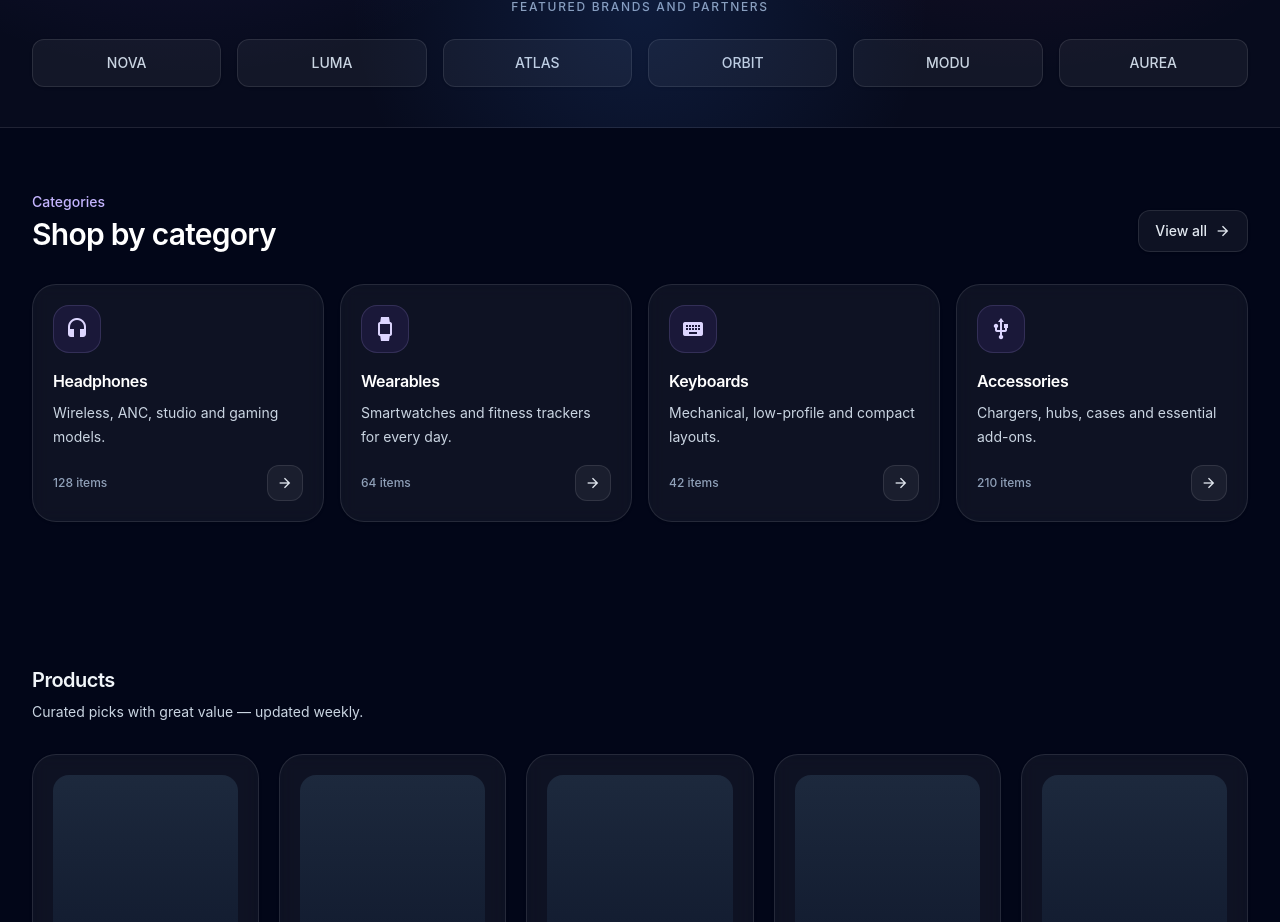
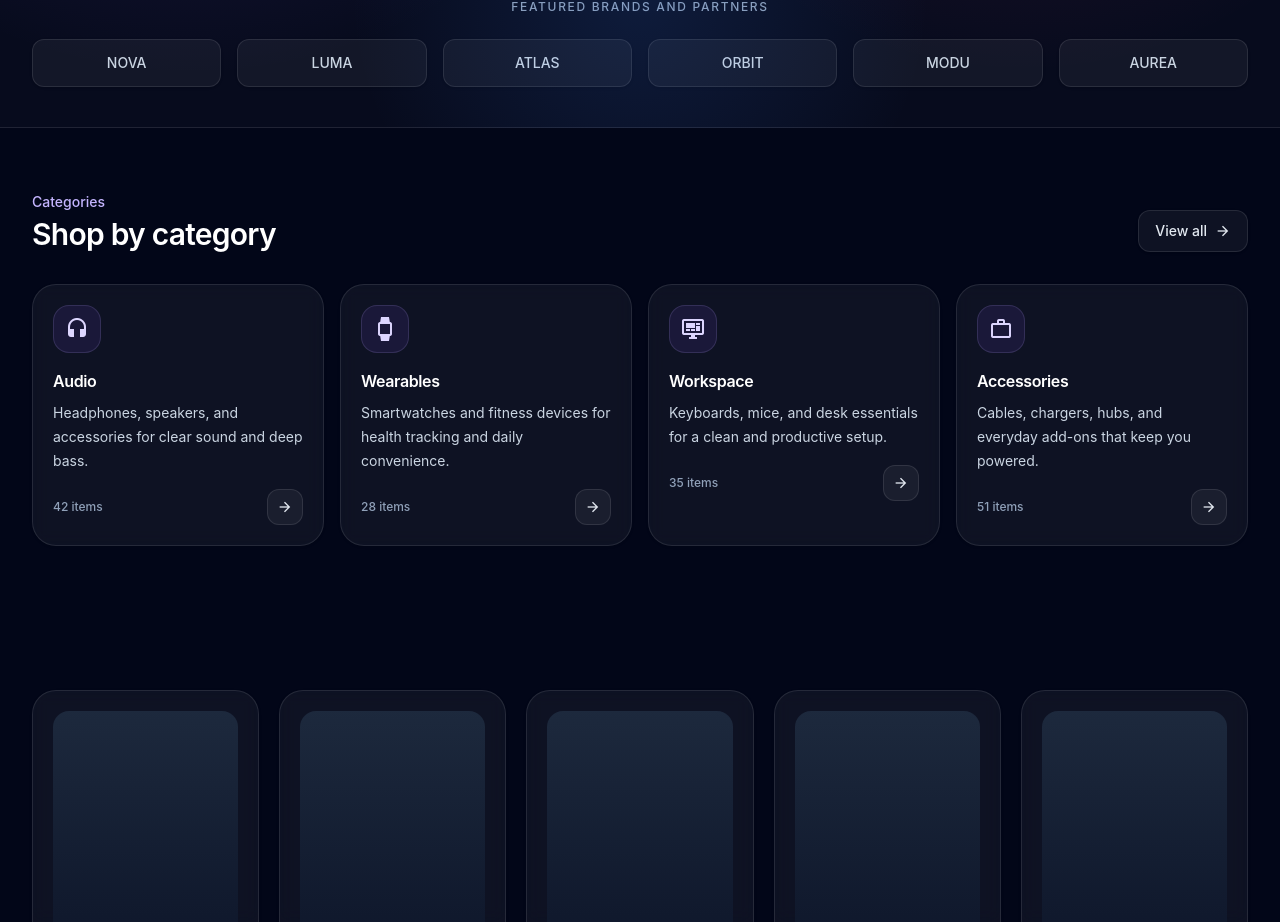
Before and after one commit to Gabriel-Alb/commerce-kit, a Vue app in the folder frontend/: page / in a window 1280 px wide. Shown: the part 593-1515 px from the top of the page. Built offline with nearby package versions, Linux system fonts and the light colour scheme.

Commit message:
refactor: integrate CategoriesSection into HomeView

```diff
--- a/frontend/src/views/Homeview.vue
+++ b/frontend/src/views/Homeview.vue
@@ -97,75 +97,21 @@
       </section>
     </section>
 
-    <section
+    <!-- CATEGORIES (componentizado) -->
+    <CategoriesSection
       id="categories"
-      class="mx-auto max-w-7xl px-4 py-16 sm:px-6 lg:px-8"
-    >
-      <div class="mb-8 flex items-end justify-between gap-4">
-        <div>
-          <p class="text-sm font-medium text-violet-300">Categories</p>
-          <h2
-            class="mt-1 text-2xl font-semibold tracking-tight text-white sm:text-3xl"
-          >
-            Shop by category
-          </h2>
-        </div>
-
-        <button
-          type="button"
-          class="hidden items-center gap-2 rounded-xl border border-white/10 bg-white/5 px-4 py-2 text-sm font-medium text-slate-200 shadow-sm transition hover:border-violet-300/20 hover:bg-violet-500/10 hover:text-violet-200 focus:outline-none focus:ring-2 focus:ring-violet-400/30 sm:inline-flex"
-        >
-          View all
-          <span class="mdi mdi-arrow-right text-base" />
-        </button>
-      </div>
-
-      <div class="grid gap-4 sm:grid-cols-2 lg:grid-cols-4">
-        <article
-          v-for="category in categories"
-          :key="category.title"
-          class="group rounded-3xl border border-white/10 bg-white/5 p-5 shadow-sm backdrop-blur transition hover:-translate-y-1 hover:border-violet-300/20 hover:bg-white/[0.07] hover:shadow-md"
-        >
-          <div
-            class="mb-4 flex h-12 w-12 items-center justify-center rounded-2xl border border-violet-300/15 bg-violet-500/10 text-violet-200"
-          >
-            <span :class="['mdi text-2xl', category.icon]" />
-          </div>
-
-          <h3 class="text-base font-semibold tracking-tight text-white">
-            {{ category.title }}
-          </h3>
-          <p class="mt-2 text-sm leading-6 text-slate-300">
-            {{ category.description }}
-          </p>
-
-          <div class="mt-4 flex items-center justify-between">
-            <span class="text-xs font-medium text-slate-400">
-              {{ category.items }} items
-            </span>
-            <span
-              class="inline-flex h-9 w-9 items-center justify-center rounded-xl border border-white/10 bg-white/5 text-slate-200 transition group-hover:border-violet-400 group-hover:bg-violet-500 group-hover:text-white"
-            >
-              <span class="mdi mdi-arrow-right" />
-            </span>
-          </div>
-        </article>
-      </div>
-    </section>
+      :kicker="'Categories'"
+      :title="'Shop by category'"
+      :action="{ label: 'View all', icon: 'mdi-arrow-right' }"
+      :categories="categories"
+      @action="onCategoriesAction"
+      @select="onSelectCategory"
+    />
 
     <section
       id="produtos"
       class="mx-auto w-full max-w-7xl px-4 py-16 sm:px-6 sm:py-20 lg:px-8"
     >
-      <div class="mb-8 space-y-2">
-        <h2 class="text-xl font-semibold tracking-tight text-slate-100">
-          Products
-        </h2>
-        <p class="text-sm text-slate-300">
-          Curated picks with great value — updated weekly.
-        </p>
-      </div>
-
       <div
         class="grid gap-4 sm:gap-5 [grid-template-columns:repeat(auto-fit,minmax(220px,1fr))]"
       >
@@ -184,6 +130,7 @@
 import AppHeader from "../components/layout/AppHeader.vue";
 import AppShell from "../components/layout/AppShell.vue";
 import ProductCard from "../components/ui/ProductCard.vue";
+import CategoriesSection from "../components/ui/CategoriesSection.vue";
 
 const navItems = [
   { label: "Produtos", href: "#produtos" },
@@ -196,28 +143,32 @@ const brands = ["NOVA", "LUMA", "ATLAS", "ORBIT", "MODU", "AUREA"];
 
 const categories = [
   {
-    title: "Headphones",
-    description: "Wireless, ANC, studio and gaming models.",
+    title: "Audio",
+    description:
+      "Headphones, speakers, and accessories for clear sound and deep bass.",
+    items: 42,
     icon: "mdi-headphones",
-    items: 128,
   },
   {
     title: "Wearables",
-    description: "Smartwatches and fitness trackers for every day.",
+    description:
+      "Smartwatches and fitness devices for health tracking and daily convenience.",
+    items: 28,
     icon: "mdi-watch-variant",
-    items: 64,
   },
   {
-    title: "Keyboards",
-    description: "Mechanical, low-profile and compact layouts.",
-    icon: "mdi-keyboard",
-    items: 42,
+    title: "Workspace",
+    description:
+      "Keyboards, mice, and desk essentials for a clean and productive setup.",
+    items: 35,
+    icon: "mdi-monitor-dashboard",
   },
   {
     title: "Accessories",
-    description: "Chargers, hubs, cases and essential add-ons.",
-    icon: "mdi-usb",
-    items: 210,
+    description:
+      "Cables, chargers, hubs, and everyday add-ons that keep you powered.",
+    items: 51,
+    icon: "mdi-briefcase-outline",
   },
 ];
 
@@ -270,6 +221,14 @@ function onHeaderAction(action) {
   if (action.label === "Entrar") console.log("login");
 }
 
+function onCategoriesAction(action) {
+  if (action?.label === "View all") console.log("view all categories");
+}
+
+function onSelectCategory(category) {
+  console.log("select category:", category);
+}
+
 function onAddProduct(product) {
   console.log("add product:", product);
 }
```
